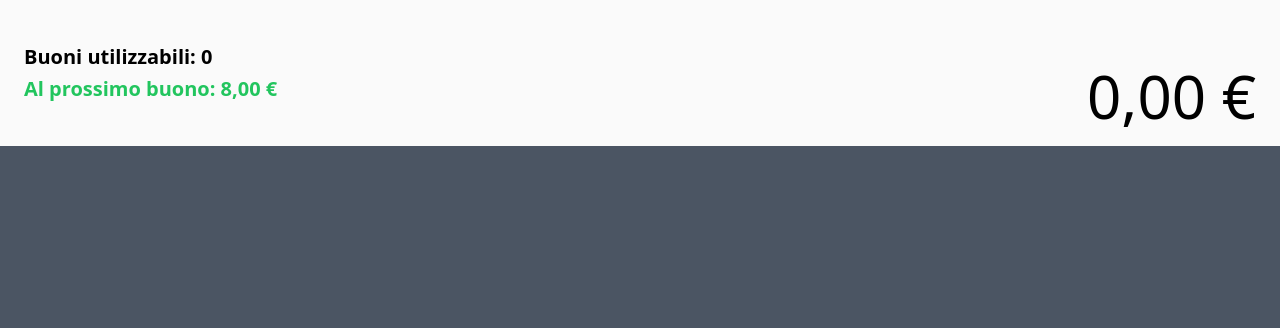
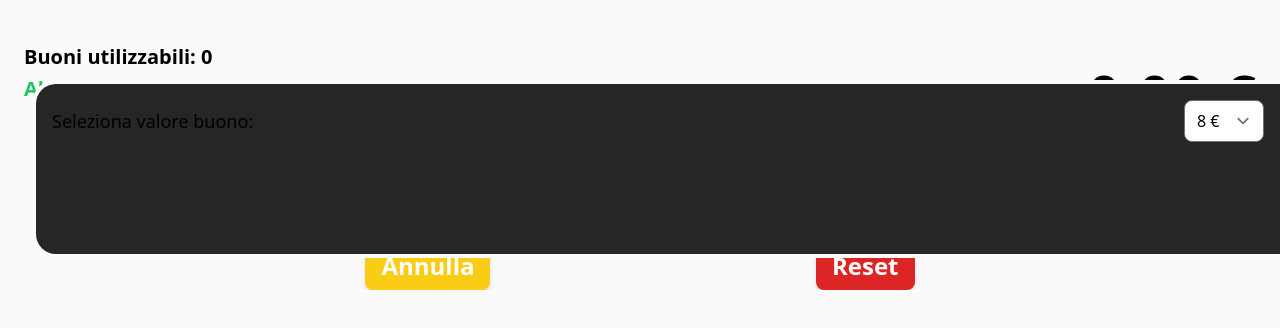
Before and after one commit to andrea-dam/app-spesa, a Vue app: page / in a window 1280 px wide. Both pictures are taken after a click on the button 1241 px from the left and 35 px from the top of the page. Shown: the top 328 px of the page. Built offline with nearby package versions, Linux system fonts and the light colour scheme; some icons are missing.

Commit message:
Implementato menu opzioni

```diff
--- a/package.json
+++ b/package.json
@@ -13,6 +13,7 @@
     },
     "devDependencies": {
         "@iconify/vue": "^4.1.0",
+        "@tailwindcss/forms": "^0.5.6",
         "@vitejs/plugin-vue": "^4.0.0",
         "autoprefixer": "^10.4.13",
         "postcss": "^8.4.21",
--- a/src/App.vue
+++ b/src/App.vue
@@ -1,19 +1,40 @@
 <template>
-    <main>
+    <main class="relative overflow-hidden">
         <div class="flex items-center justify-between px-6 py-5 text-6xl">
             <div class="flex flex-col gap-1 text-xl font-semibold">
                 <span>Buoni utilizzabili: {{ totBuoni }}</span>
-                <span :class="coloreSpreco"
-                    >Al prossimo buono: {{ spreco.toLocaleString("it-IT", currencyOptions) }}</span
-                >
+                <span :class="coloreSpreco">
+                    Al prossimo buono: {{ spreco.toLocaleString("it-IT", currencyOptions) }}
+                </span>
             </div>
             <div class="flex flex-col items-end justify-between gap-4">
-                <Icon icon="mdi:gear" role="button" class="z-20 text-3xl" @click="toggleMenu()" />
+                <Icon icon="mdi:gear" role="button" class="z-50 text-3xl" @click="toggleMenu()" />
                 <span>{{ result.toLocaleString("it-IT", currencyOptions) }}</span>
             </div>
         </div>
 
-        <div v-if="isMenuOpen" class="fixed h-screen w-screen border-gray-500 bg-gray-600"></div>
+        <Transition
+            enter-active-class="transition-transform duration-300 ease-out"
+            leave-active-class="transition-transform duration-300 ease-out"
+            enter-from-class="translate-x-96"
+            leave-to-class="translate-x-96">
+            <div
+                v-if="isMenuOpen"
+                class="absolute bottom-8 left-8 right-0 top-20 z-40 rounded-l-3xl border-4 border-r-0 border-gray-50 bg-neutral-800 p-4">
+                <div class="flex items-center justify-between">
+                    <span class="text-lg">Seleziona valore buono: </span>
+                    <select
+                        name="valore"
+                        id="valore"
+                        class="w-20 rounded-lg text-black"
+                        @change="isMenuOpen = false"
+                        v-model="valoreBuono">
+                        <option value="8">8 €</option>
+                        <option value="7">7 €</option>
+                    </select>
+                </div>
+            </div>
+        </Transition>
 
         <form @submit.prevent="addItem" @reset.prevent="reset" class="flex w-full flex-col justify-center px-10">
             <input
@@ -66,8 +87,11 @@ const newItem = ref();
 const articoliInseriti = useLocalStorage("array-articoli", []);
 const counter = useLocalStorage("counter", 0);
 const result = computed(() => articoliInseriti.value.reduce((acc, object) => acc + object.quantity, 0));
-const totBuoni = computedEager(() => Math.floor(result.value / 8));
-const spreco = computed(() => 8 - (result.value % 8));
+
+const valoreBuono = ref(8);
+const totBuoni = computedEager(() => Math.floor(result.value / valoreBuono.value));
+const spreco = computed(() => valoreBuono.value - (result.value % valoreBuono.value));
+
 const isMenuOpen = ref(false);
 const toggleMenu = useToggle(isMenuOpen);
 
--- a/tailwind.config.js
+++ b/tailwind.config.js
@@ -4,5 +4,5 @@ module.exports = {
     theme: {
         extend: {},
     },
-    plugins: [],
+    plugins: [require("@tailwindcss/forms")],
 };
```
Also changed, not shown: 1 other file (tests, documents, lock files or other folders).
